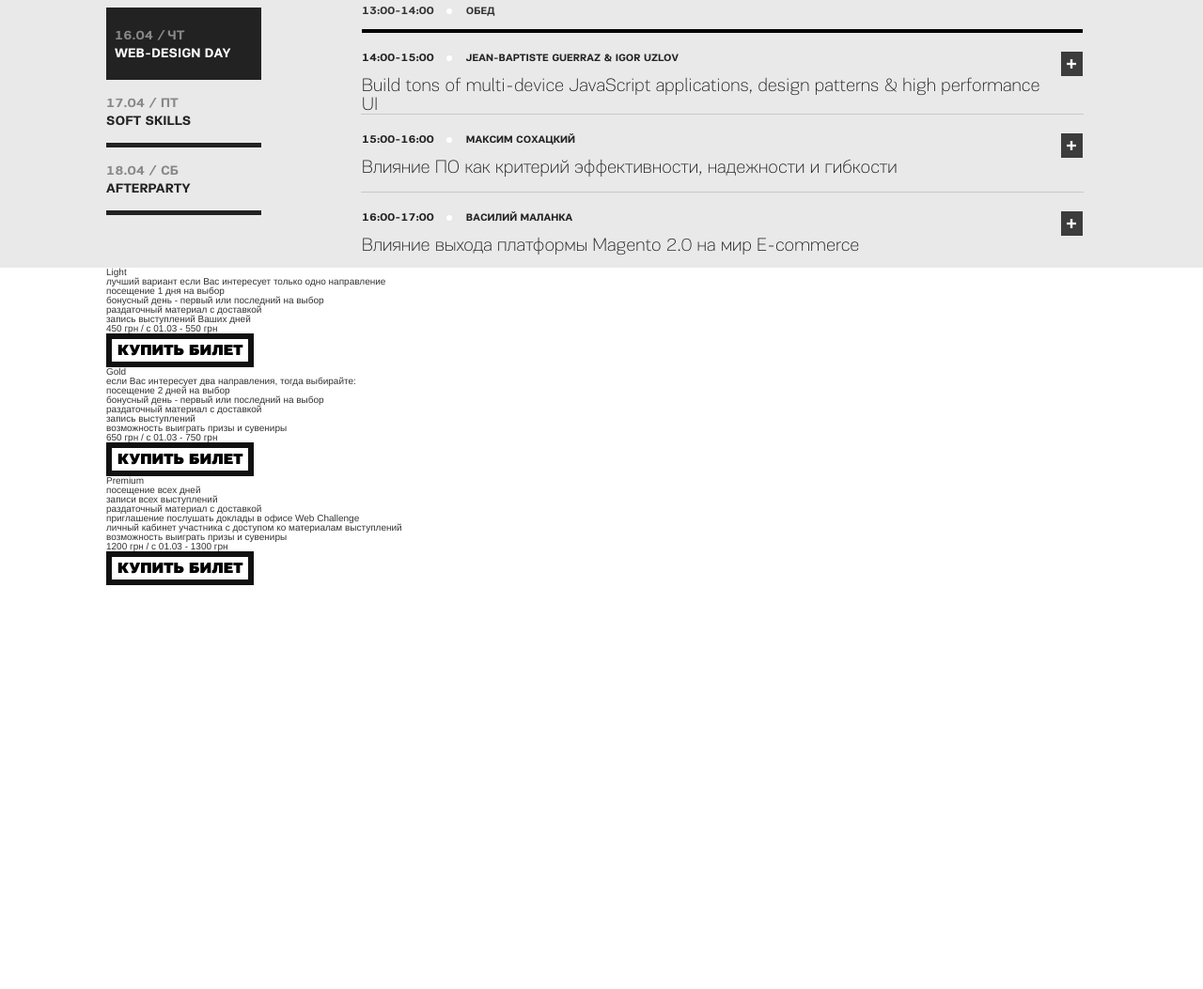
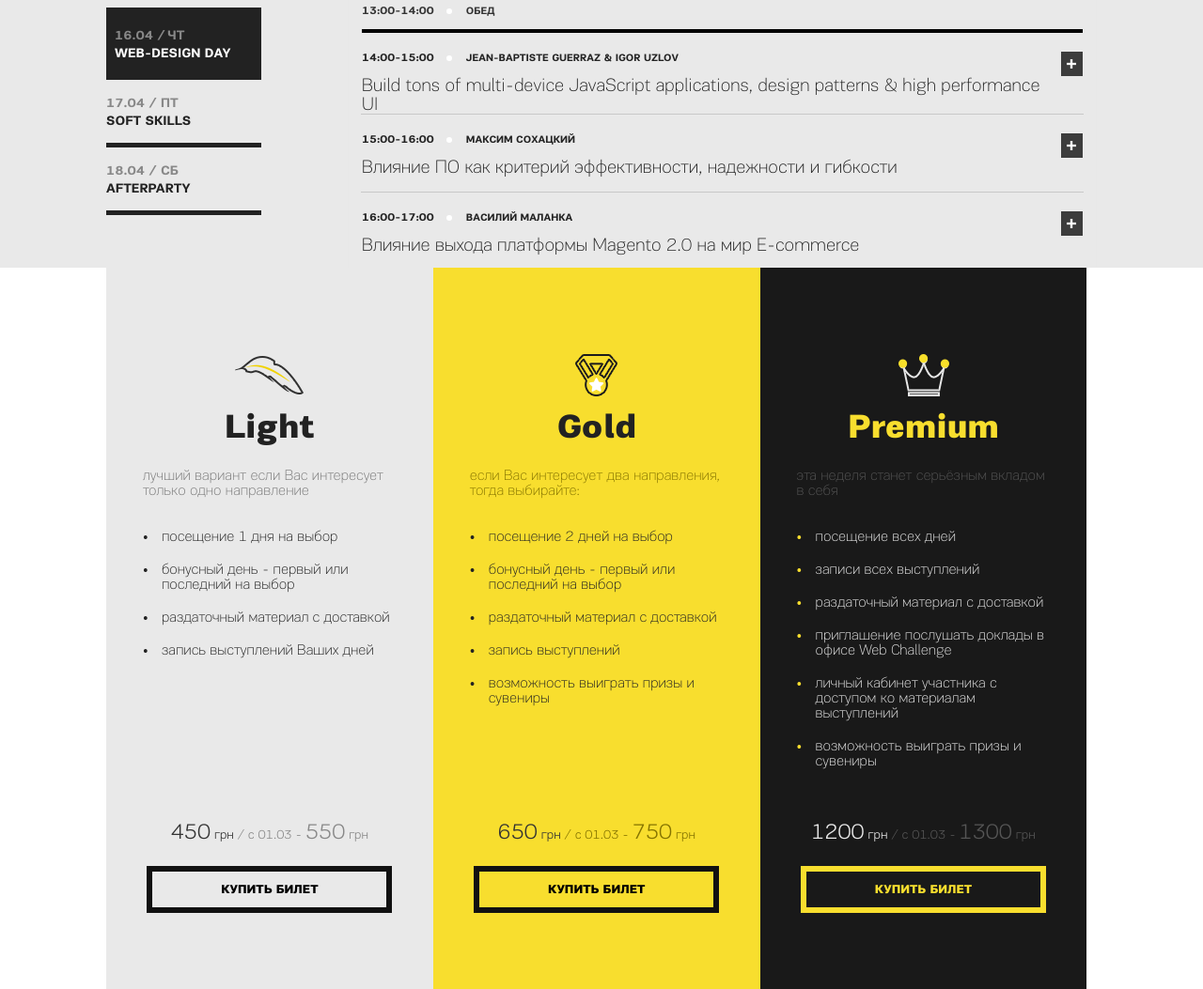
Before and after one commit to Ensive/uwc-2015, a website: page app/index.html in a window 1280 px wide. Shown: the part 3620-4673 px from the top of the page at 94% size. Drawn offline with nearby package versions, Linux system fonts and the light colour scheme; files that its build step writes are made by us from their sources; files whose address does not match are found by name.

Commit message:
Apply CSS for 'pricing' section.

```diff
--- a/app/index.html
+++ b/app/index.html
@@ -564,51 +564,63 @@
         <h2 class="hidden">Pricing</h2>
 
         <article>
-          <div class="pricing__item">
+          <div class="pricing__item light">
             <h3 class="pricing__item__title">Light</h3>
             <span class="pricing__item__label">лучший вариант если Вас интересует только одно направление</span>
+            <div class="pricing__item__container">
               <ul class="pricing__item__list custom-list">
-              <li class="pricing__item__list__item">посещение 1 дня на выбор</li>
-              <li class="pricing__item__list__item">бонусный день - первый или последний на выбор</li>
-              <li class="pricing__item__list__item">раздаточный материал с доставкой</li>
-              <li class="pricing__item__list__item">запись выступлений Ваших дней</li>
+                <li class="pricing__item__list__item custom-list__item">посещение 1 дня на выбор</li>
+                <li class="pricing__item__list__item custom-list__item">бонусный день - первый или последний на выбор</li>
+                <li class="pricing__item__list__item custom-list__item">раздаточный материал с доставкой</li>
+                <li class="pricing__item__list__item custom-list__item">запись выступлений Ваших дней</li>
               </ul>
-            <span class="pricing__item__price">450 грн / с 01.03 - 550 грн</span>
+            </div>
+            <span class="pricing__item__price">
+              <span class="number">450</span> грн <span class="color-text">/ с 01.03 - <span class="number">550</span> грн</span>
+            </span>
             <button class="buy-ticket-btn pricing__item__buy-btn">
               <span class="btn-text">купить билет</span>
             </button>
           </div>
         </article>
         <article>
-          <div class="pricing__item">
+          <div class="pricing__item gold">
             <h3 class="pricing__item__title">Gold</h3>
             <span class="pricing__item__label">если Вас интересует два направления, тогда выбирайте:</span>
+            <div class="pricing__item__container">
               <ul class="pricing__item__list custom-list">
-              <li class="pricing__item__list__item">посещение 2 дней на выбор</li>
-              <li class="pricing__item__list__item">бонусный день - первый или последний на выбор</li>
-              <li class="pricing__item__list__item">раздаточный материал с доставкой</li>
-              <li class="pricing__item__list__item">запись выступлений</li>
-              <li class="pricing__item__list__item">возможность выиграть призы и сувениры </li>
+                <li class="pricing__item__list__item custom-list__item">посещение 2 дней на выбор</li>
+                <li class="pricing__item__list__item custom-list__item">бонусный день - первый или последний на выбор</li>
+                <li class="pricing__item__list__item custom-list__item">раздаточный материал с доставкой</li>
+                <li class="pricing__item__list__item custom-list__item">запись выступлений</li>
+                <li class="pricing__item__list__item custom-list__item">возможность выиграть призы и сувениры </li>
               </ul>
-            <span class="pricing__item__price">650 грн / с 01.03 - 750 грн</span>
+            </div>
+            <span class="pricing__item__price">
+              <span class="number">650</span> грн <span class="color-text">/ с 01.03 - <span class="number">750</span> грн</span>
+            </span>
             <button class="buy-ticket-btn pricing__item__buy-btn">
               <span class="btn-text">купить билет</span>
             </button>
           </div>
         </article>
         <article>
-          <div class="pricing__item">
+          <div class="pricing__item premium">
             <h3 class="pricing__item__title">Premium</h3>
-            <span class="pricing__item__label"></span>
+            <span class="pricing__item__label">эта неделя станет серьёзным вкладом в себя</span>
+            <div class="pricing__item__container">
               <ul class="pricing__item__list custom-list">
-              <li class="pricing__item__list__item">посещение всех дней</li>
-              <li class="pricing__item__list__item">записи всех выступлений</li>
-              <li class="pricing__item__list__item">раздаточный материал с доставкой</li>
-              <li class="pricing__item__list__item">приглашение послушать доклады в офисе Web Challenge</li>
-              <li class="pricing__item__list__item">личный кабинет участника с доступом ко материалам выступлений</li>
-              <li class="pricing__item__list__item">возможность выиграть призы и сувениры</li>
+                <li class="pricing__item__list__item custom-list__item">посещение всех дней</li>
+                <li class="pricing__item__list__item custom-list__item">записи всех выступлений</li>
+                <li class="pricing__item__list__item custom-list__item">раздаточный материал с доставкой</li>
+                <li class="pricing__item__list__item custom-list__item">приглашение послушать доклады в офисе Web Challenge</li>
+                <li class="pricing__item__list__item custom-list__item">личный кабинет участника с доступом ко материалам выступлений</li>
+                <li class="pricing__item__list__item custom-list__item">возможность выиграть призы и сувениры</li>
               </ul>
-            <span class="pricing__item__price">1200 грн / с 01.03 - 1300 грн</span>
+            </div>
+            <span class="pricing__item__price">
+              <span class="number">1200</span> грн <span class="color-text">/ с 01.03 - <span class="number">1300</span> грн</span>
+            </span>
             <button class="buy-ticket-btn pricing__item__buy-btn">
               <span class="btn-text">купить билет</span>
             </button>
--- a/app/styles/_mixins.sass
+++ b/app/styles/_mixins.sass
@@ -2,6 +2,7 @@
 // colors
 $it_black: #222
 $it_yellow: #F8DE2E
+$it_gray: #E9E9E9
 //$td_text_ligh_gray: #7C7770
 //$td_light_blue: #71B6D5
 //$td_title: #484848
--- a/app/styles/_prices-section.sass
+++ b/app/styles/_prices-section.sass
@@ -1 +1,100 @@
 #pricing-section
+  //max-height: 768px
+  .pricing__item__container
+    height: 310px
+  .pricing__item
+    display: block
+    width: 33%
+    height: 768px
+    float: left
+    padding: 92px 15px 0
+    &::before
+      content: ''
+      display: block
+      background: url('../images/light-pricing-icon.png') center center no-repeat
+      width: 73px
+      height: 41px
+      min-height: 45px
+      margin: 0 auto 15px
+    .buy-ticket-btn
+      //width: 57.362637362%
+      width: 261px
+      height: 50px
+      font-family: $pf-black
+      font-size: 13px
+      font-size: 1.3rem
+      margin: 0 auto
+    .pricing__item__title
+      color: #222
+      font-family: $pf-black
+      font-size: 36px
+      font-size: 3.6rem
+      text-align: center
+      margin: 0 0 25px 0
+    .pricing__item__label,
+    .pricing__item__list
+      display: block
+      font-family: $pf-thin
+      color: #777
+      font-size: 16px
+      font-size: 1.6rem
+      max-width: 270px
+      margin: 0 auto
+    .pricing__item__label
+      margin: 0 auto 33px
+    .pricing__item__list
+      color: #222
+    .pricing__item__price
+      display: block
+      margin: 0 0 25px 0
+      font-family: $pf-light
+      font-size: 14px
+      font-size: 1.4rem
+      text-align: center
+      .number
+        font-size: 24px
+        font-size: 2.4rem
+
+    &.light
+      background-color: $it_gray
+      .custom-list__item
+        &::before
+          color: $it_black
+      .color-text
+        color: #888
+    &.gold
+      background-color: #F8DE2E
+      .custom-list__item
+        &::before
+            color: $it_black
+      .color-text,
+      .pricing__item__label
+        color: #857401
+      &::before
+        background: url('../images/gold-pricing-icon.png') center center no-repeat
+        width: 45px
+        height: 45px
+    &.premium
+      background-color: #191919
+      .pricing__item__list
+        color: $it_gray
+      .pricing__item__label
+        color: #999
+      .color-text,
+      .pricing__item__label
+        color: #555555
+      .pricing__item__price
+        color: #E9E9E9
+      .buy-ticket-btn
+        color: #F8DE2E
+        border-color: $it_yellow
+        &::before
+          background-color: $it_yellow
+        &:hover .btn-text
+          color: $it_black
+      &::before
+        background: url('../images/premium-pricing-icon.png') center center no-repeat
+        width: 54px
+        height: 45px
+      .pricing__item__title
+        color: $it_yellow
```
Lines whose indentation alone changed are shown as unchanged.
